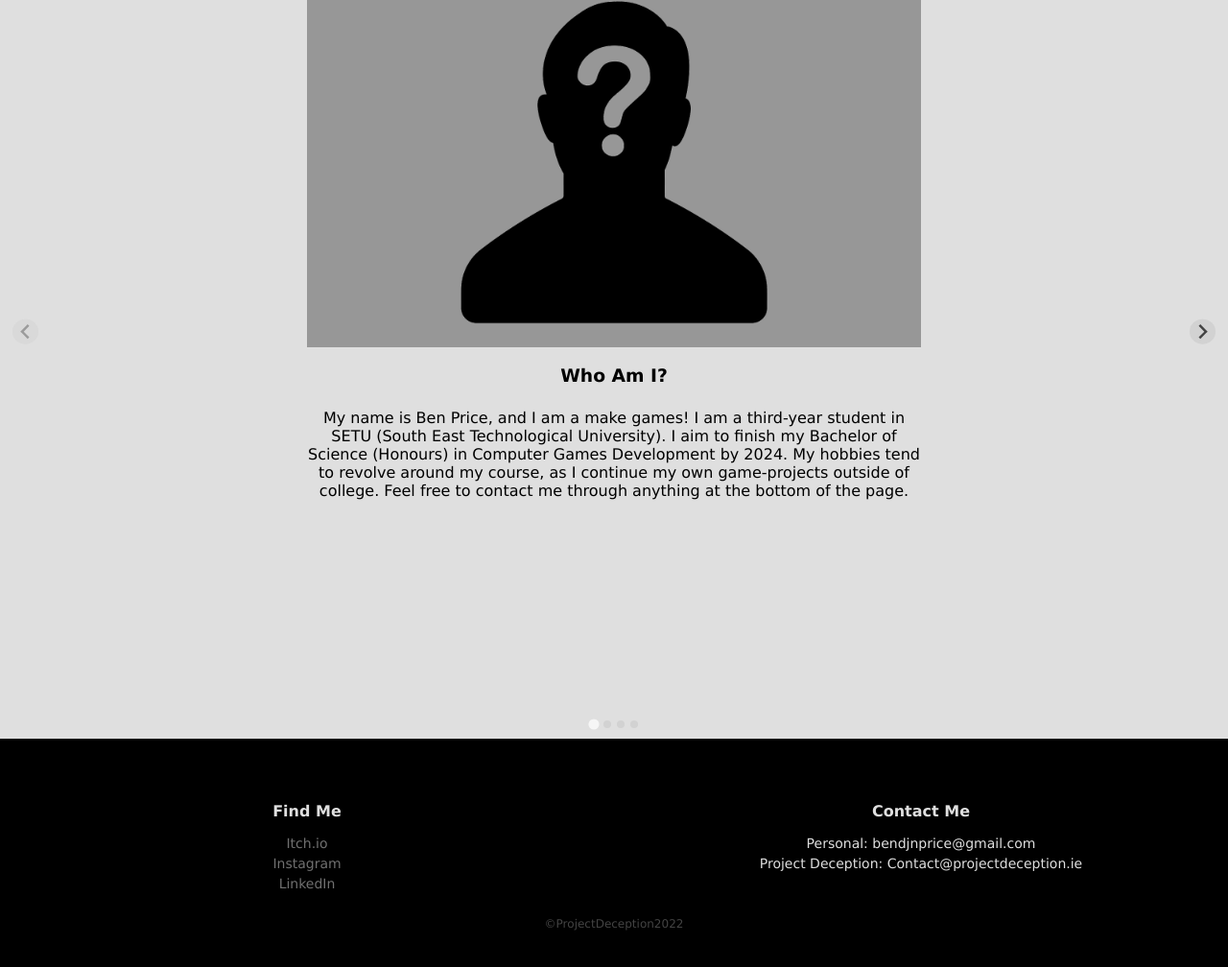
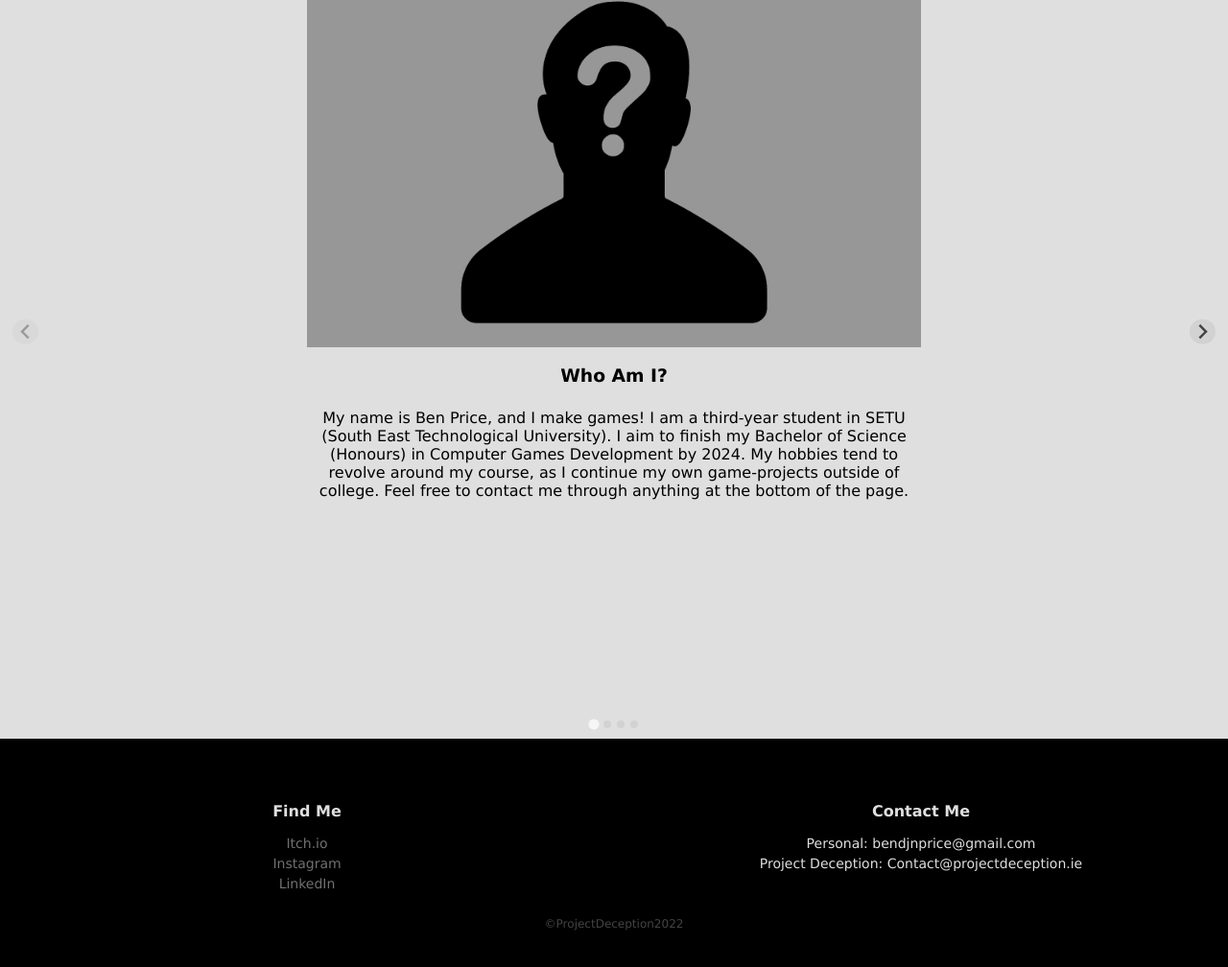
Before and after one commit to BenjaminPricee/BenjaminPricee.github.io, a plain HTML site: page index.html in a window 1280 px wide. Shown: the part 879-1887 px from the top of the page at 96% size. Drawn offline with Linux system fonts and the light colour scheme.

Commit message:
Small Fix

```diff
--- a/index.html
+++ b/index.html
@@ -23,7 +23,7 @@
 						<img src="assets/images/me.png">
 							<h3>Who Am I?</h3>
 						<div class="desc">
-							My name is Ben Price, and I am a make games! I am a third-year student in SETU (South East Technological University). I aim to finish my Bachelor of Science (Honours) in Computer Games Development by 2024. My hobbies tend to revolve around my course, as I continue my own game-projects outside of college. Feel free to contact me through anything at the bottom of the page.
+							My name is Ben Price, and I make games! I am a third-year student in SETU (South East Technological University). I aim to finish my Bachelor of Science (Honours) in Computer Games Development by 2024. My hobbies tend to revolve around my course, as I continue my own game-projects outside of college. Feel free to contact me through anything at the bottom of the page.
 						</div>
 					</li>
 					<li class="splide__slide">
```
